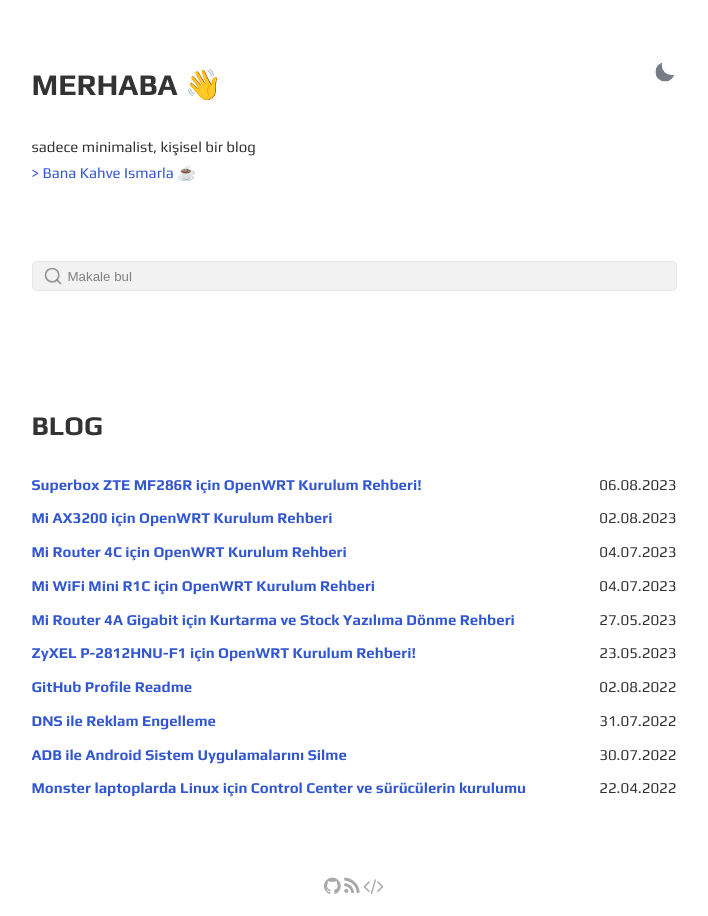
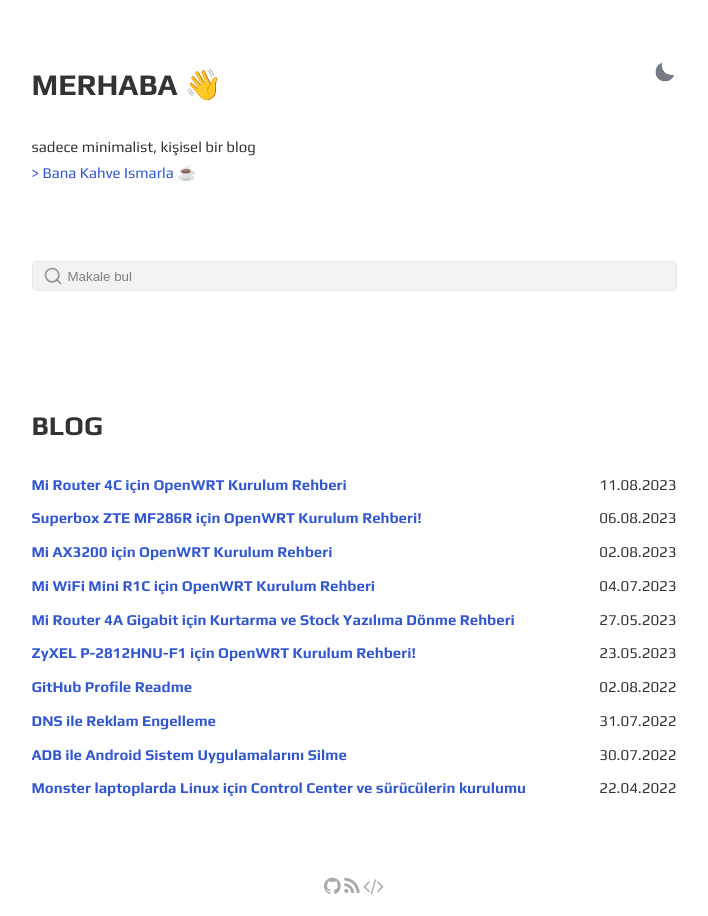
Before and after one commit to yucellmustafa/yucellmustafa.github.io, a Jekyll site: the page built from index.html, in a window 1280 px wide. Shown: the whole page, without its empty margins (286-994 px from the left). Built offline with Jekyll 4.4.1, drawn with Linux system fonts in a browser that asks for light colours.

Commit message:
upload mi4c

```diff
--- a/_posts/2023-08-11-mi4c-openwrt.md
+++ b/_posts/2023-08-11-mi4c-openwrt.md
@@ -3,7 +3,7 @@
 title: Mi Router 4C için OpenWRT Kurulum Rehberi
 description: Mi Router 4C için OpenWRT Kurulum Rehberi
 summary: Mi Router 4C için OpenWRT Kurulum Rehberi
-date: 2023-07-04 01:20
+date: 2023-08-11 11:15
 comments: true
 tags: openwrt
 minute: 7
```
